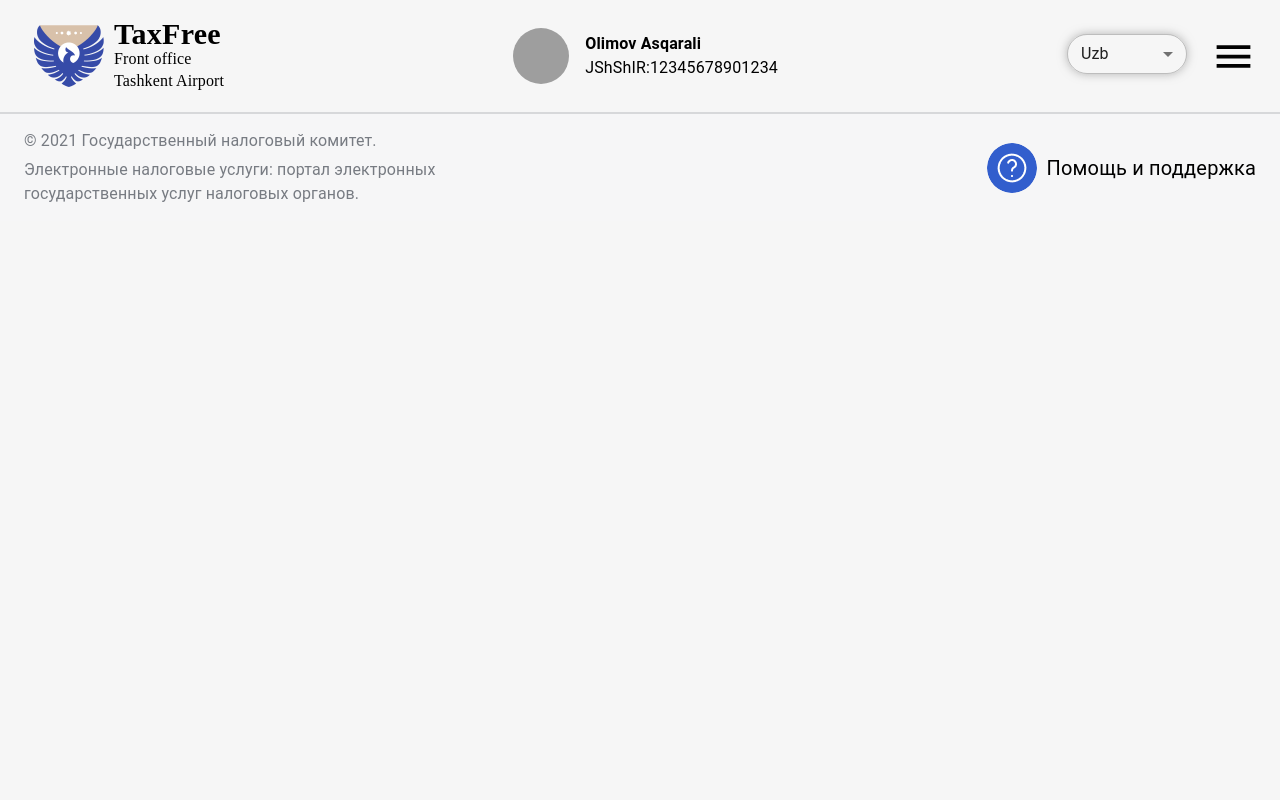
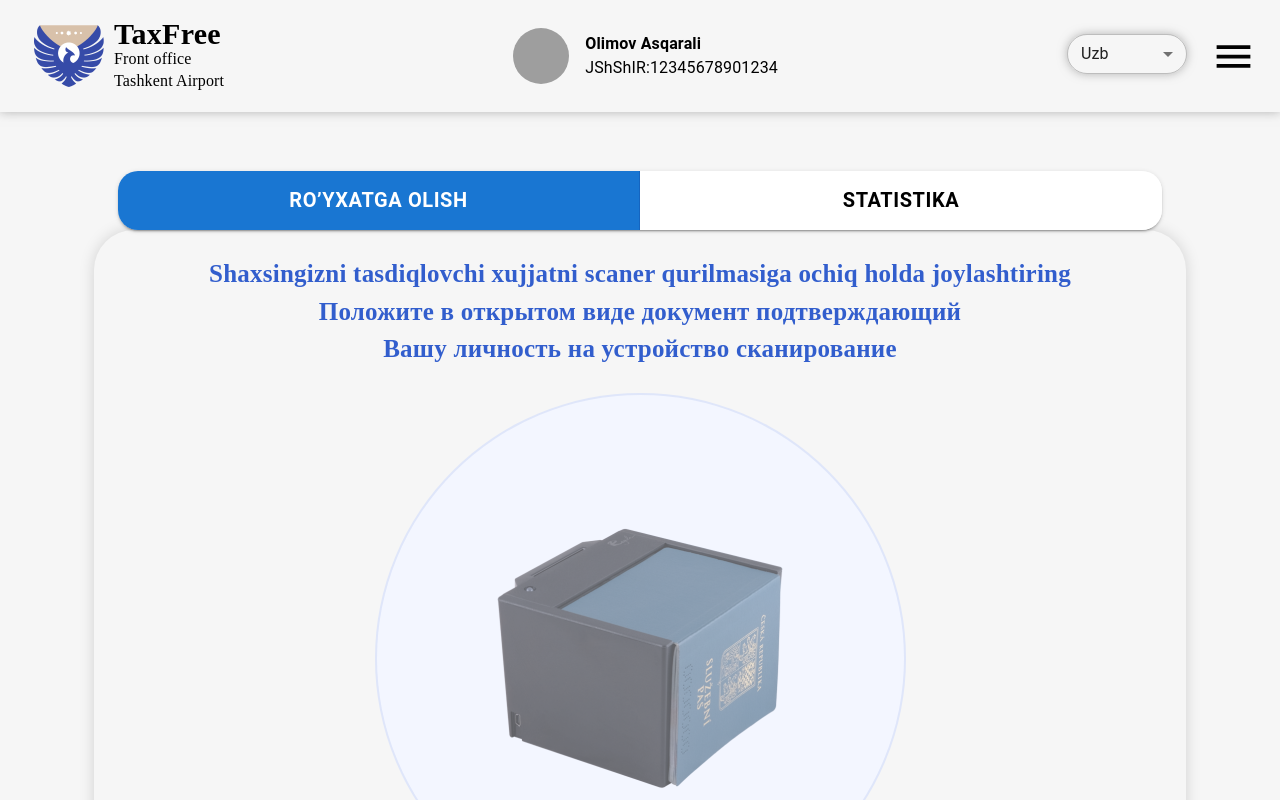
Before and after one commit to Costello26/taxfree-frontoffice, a React (Create React App) app: page /scan-passport in a window 1280 px wide. Shown: the top 800 px of the page. Built offline with nearby package versions, Linux system fonts and the light colour scheme; grey boxes are pictures that could not be loaded.

Commit message:
feat: scan passport route created

```diff
--- a/src/App.js
+++ b/src/App.js
@@ -1,18 +1,14 @@
 import SideBar from './layout/Sidebar/SideBar';
 import ListInpector from './components/ListInspector/ListInpector';
 import Footer from './layout/Footer/Footer';
-import AppBar from './components/AppBar/AppBar';
-import ScanCheck from './components/ScanCheck/ScanCheck';
-import RegulaInfo from './components/RegulaInfo/RegulaInfo';
 import UserInfo from './components/UserTaxfree/UserInfo';
 import QRGenetator from './components/QRGenerator/QRGenerator';
 import Taxfree from './components/UserTaxfree/Taxfree';
 import ListCheck from './components/ListCheck/ListCheck';
 import TaxfreeStatisticsTable from './components/TaxFreeStatisticsTable/TaxFreeStatisticsTable';
-import { useEffect } from 'react';
-import axios from 'axios';
 import { BrowserRouter as Router, Route, Routes } from 'react-router-dom';
 import Registration from './layout/Registration/Registration';
+import ScanPassport from './layout/ScanPassport/ScanPassport';
 function App() {
   return (
     <div className="App">
@@ -21,11 +17,11 @@ function App() {
         <Routes>
           <Route path="/" element={<ListInpector />} />
           <Route path="/register" element={<Registration />} />
+          <Route path="/scan-passport" element={<ScanPassport />} />
         </Routes>
       </Router>
       <Footer />
       {/* <ScanCheck/> */}
-      {/* <RegulaInfo/> */}
       {/* <QRGenetator/> */}
       {/* <UserInfo/> */}
       {/* <Taxfree/> */}
--- /dev/null
+++ b/src/layout/ScanPassport/ScanPassport.jsx
@@ -0,0 +1,17 @@
+import React from 'react';
+import AppBar from '../../components/AppBar/AppBar';
+import RegulaInfo from '../../components/RegulaInfo/RegulaInfo';
+import classes from './ScanPassport.scss';
+
+const ScanPassport = () => {
+  return (
+    <div className="container">
+      <AppBar />
+      <div className={classes['card__content']}>
+        <RegulaInfo />
+      </div>
+    </div>
+  );
+};
+
+export default ScanPassport;
--- /dev/null
+++ b/src/layout/ScanPassport/ScanPassport.scss
@@ -0,0 +1,4 @@
+.card__content {
+  margin-top: 105px;
+  margin-bottom: 300px;
+}
```
